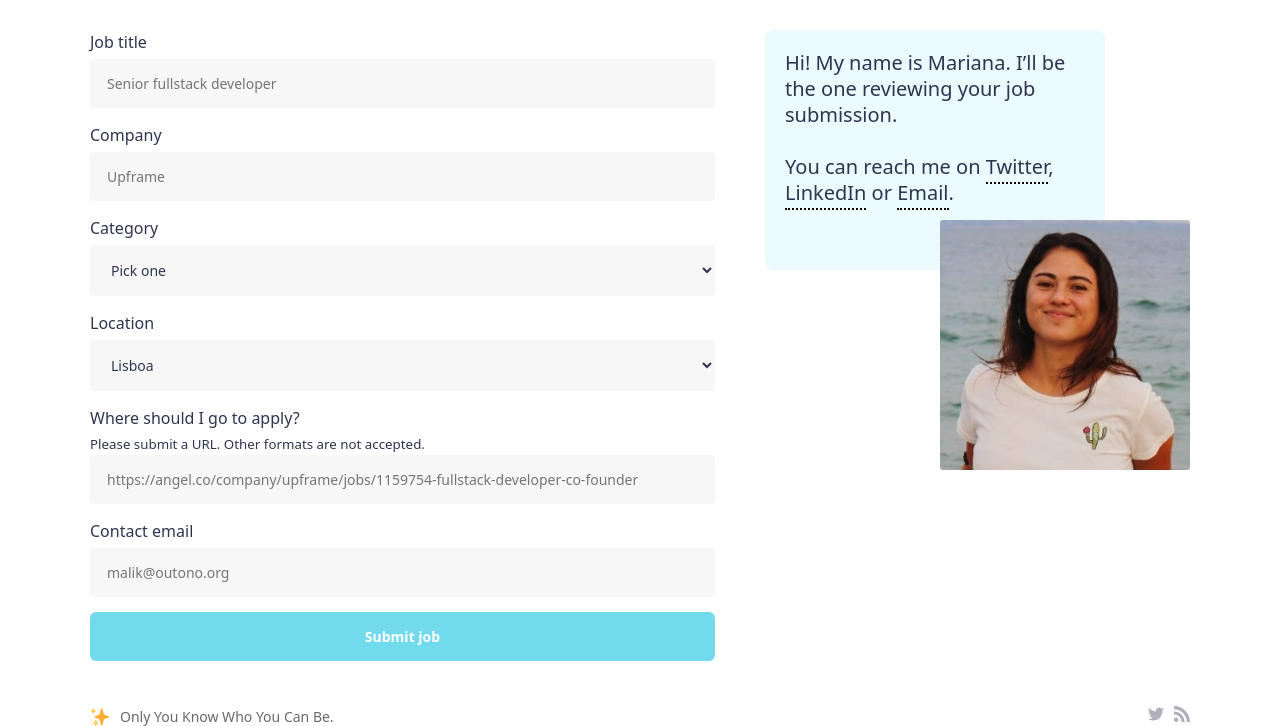
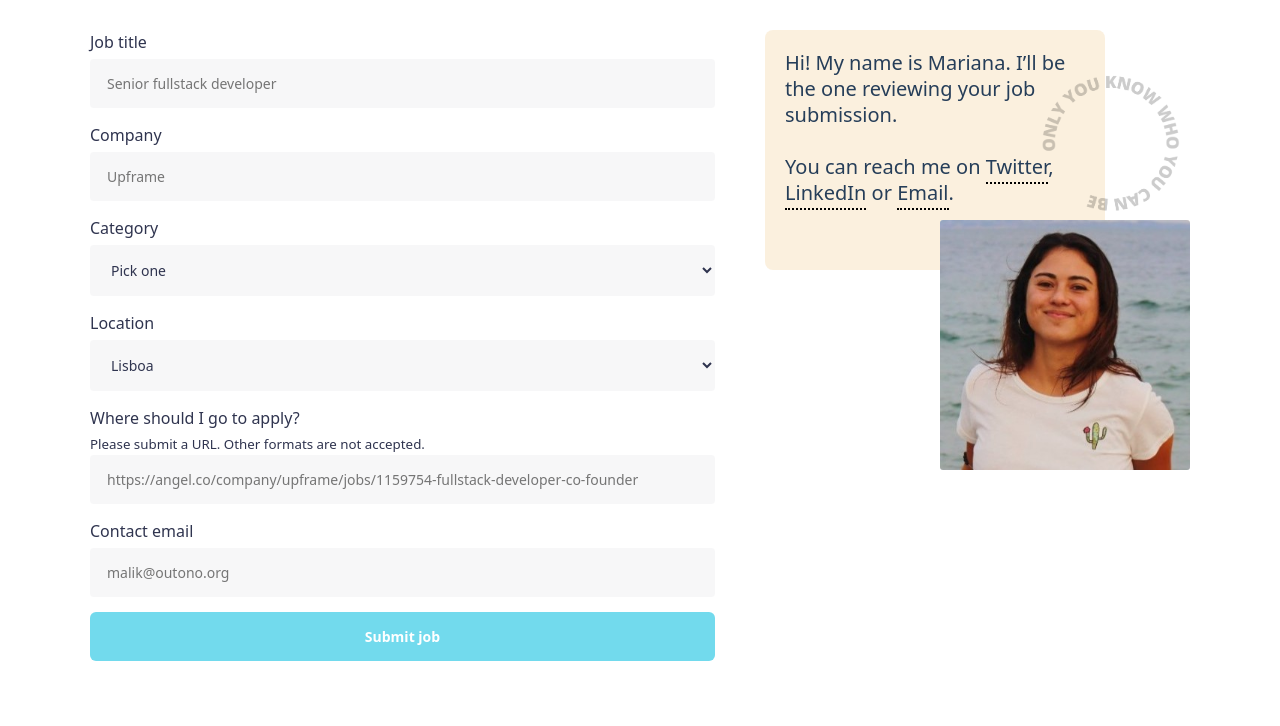
Before and after one commit to outono-org/fuzzboard.com, a Flask app: template application/templates/new.html in a window 1280 px wide. Shown: the part 329-1055 px from the top of the page. Run offline with Flask 2, Linux system fonts and the light colour scheme; the template is opened without the code that fills it: values that come from a table or form of the project are taken from there, others are empty.

Commit message:
Continued working on makeover. Added OYK badge.

```diff
--- a/application/static/css/styles.css
+++ b/application/static/css/styles.css
@@ -227,7 +227,8 @@ input#submit:hover {
 }
 
 .recipient-text {
-  background-color: #72daed24;
+  background-color: #edbc723b;
+  color: #263e59;
   border-radius: 8px;
   height: 240px;
   width: 340px;
@@ -495,3 +496,14 @@ input#submit:hover {
     display: none;
   }
 }
+
+.oyk {
+  opacity: 20%;
+  position: relative;
+  display: inline;
+  top: -480px;
+  left: 250px;
+  max-width: 200px;
+  max-height: 200px;
+  z-index: 1;
+}
--- a/application/templates/new.html
+++ b/application/templates/new.html
@@ -51,6 +51,7 @@
     <aside class="recipient">
         <span class="recipient-text">Hi! My name is Mariana. I’ll be the one reviewing your job submission.<br><br> You can reach me on <a class="a_underline" href="https://twitter.com/StartupJobs__PT" target="_blank" rel="noreferrer">Twitter</a>, <a class="a_underline" href="https://https://www.linkedin.com/in/marianadkobayashi/" target="_blank" rel="noreferrer">LinkedIn</a> or <a class="a_underline" href="mailto:marianadanifk@gmail.com">Email</a>.</span>
         <img class="contact-photo" src="{{url_for('static', filename='mariana.jpeg') }}" alt="Mariana Ko">
+        <img class="oyk" alt="Only you know who you can be" src="{{url_for('static', filename='02.png')}}"/>
     </aside>
 
 </main>
--- a/application/templates/startups.html
+++ b/application/templates/startups.html
@@ -21,6 +21,7 @@
                 {{ form.submit(class="button-main") }}
             </form>
         </div>
+
 </main>
 
 {% endblock %}
```
Also changed, not shown: application/static/02.png (added), application/static/edificio.png (deleted), application/static/edificio2.png (deleted).
